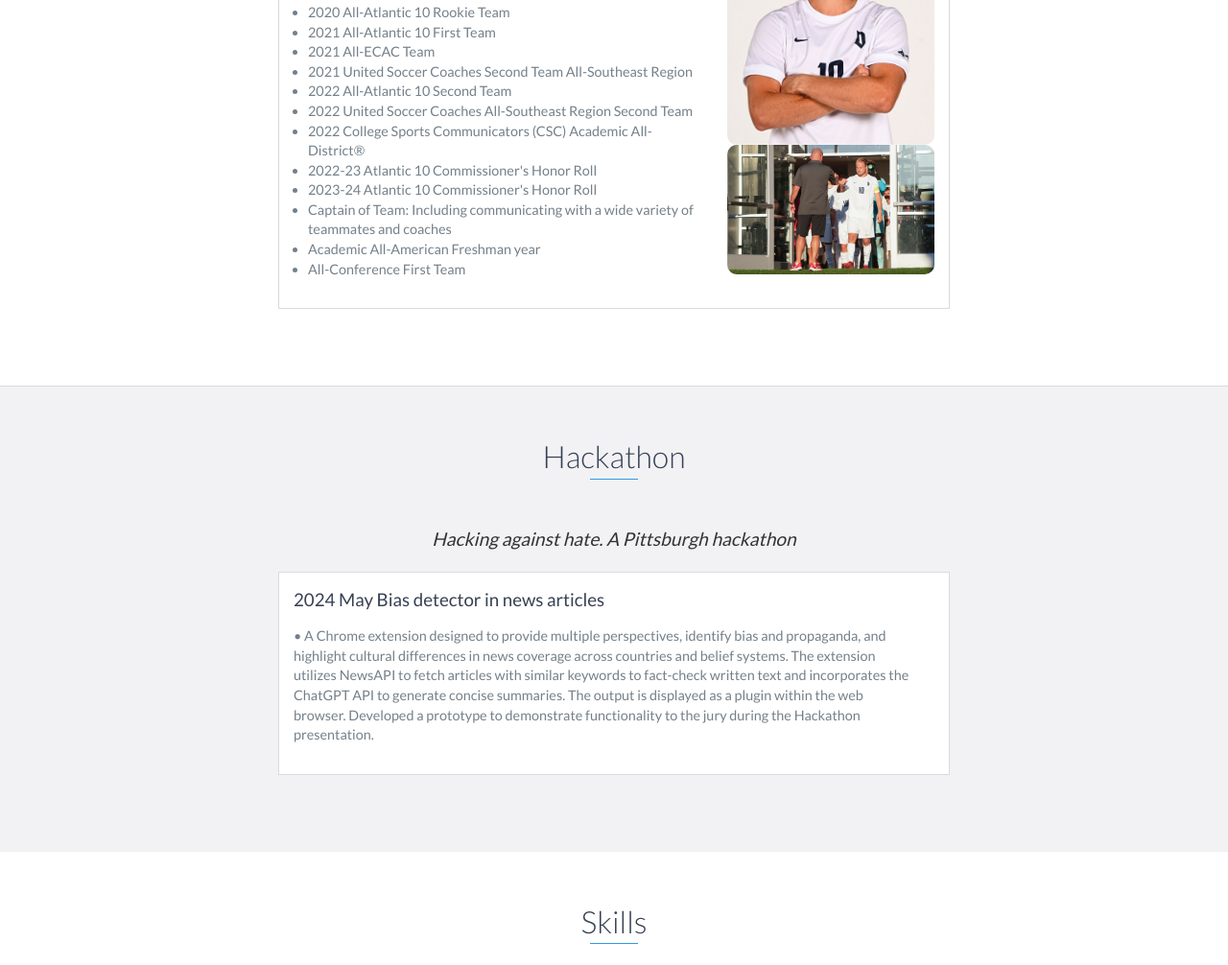
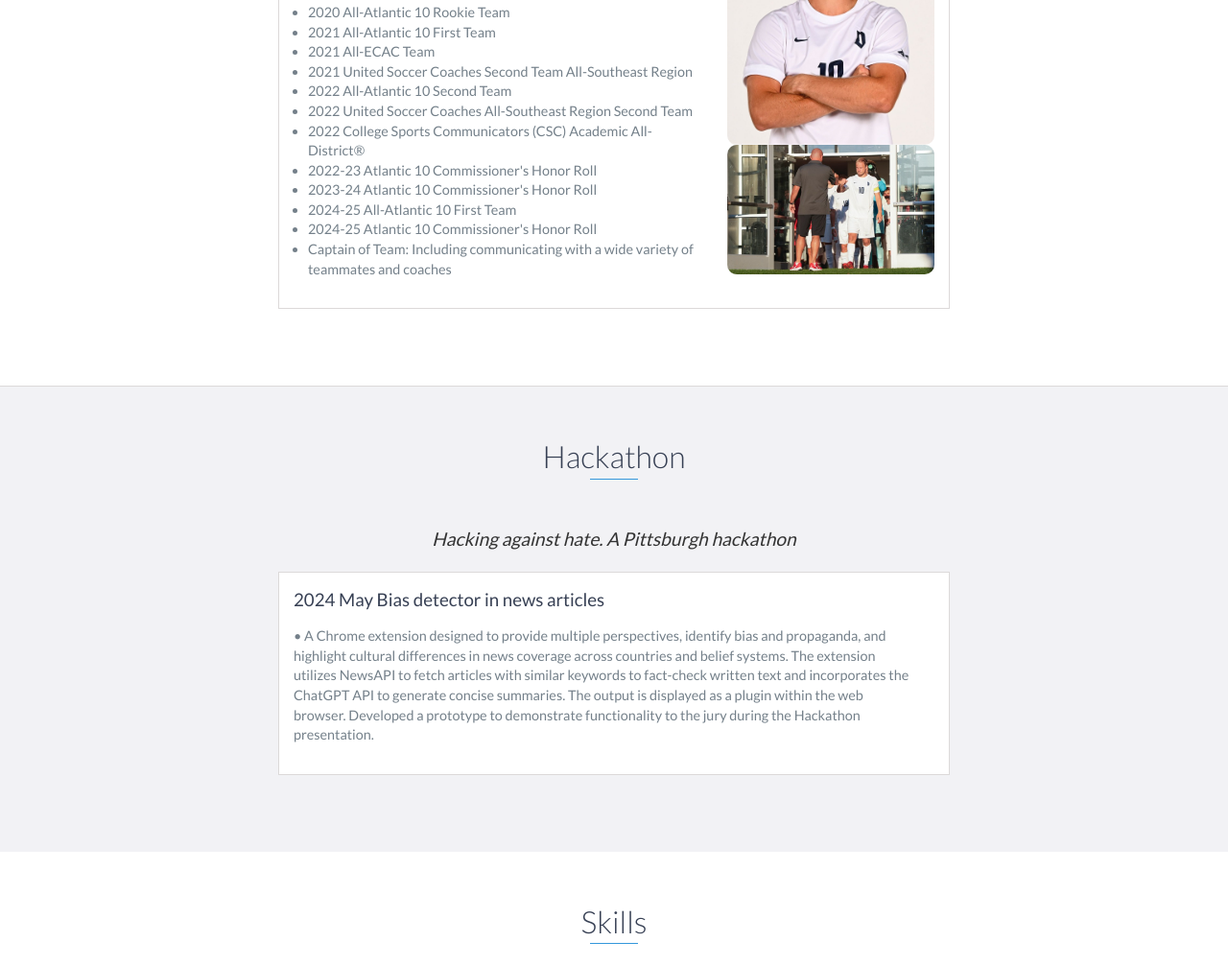
Before and after one commit to hopfinjo/hopfinjo.github.io, a website: page index.html in a window 1280 px wide. Shown: the part 5209-6215 px from the top of the page at 96% size. Drawn offline with nearby package versions, Linux system fonts and the light colour scheme.

Commit message:
Update index.html

```diff
--- a/index.html
+++ b/index.html
@@ -320,9 +320,9 @@
                     <li>2022 College Sports Communicators (CSC) Academic All-District®</li>
                     <li>2022-23 Atlantic 10 Commissioner's Honor Roll</li>
                     <li>2023-24 Atlantic 10 Commissioner's Honor Roll</li>
+                    <li>2024-25 All-Atlantic 10 First Team</li>
+                    <li>2024-25 Atlantic 10 Commissioner's Honor Roll</li>
                     <li>Captain of Team: Including communicating with a wide variety of teammates and coaches</li>
-                    <li>Academic All-American Freshman year</li>
-                    <li>All-Conference First Team</li>
                 </ul>
             </div>
 
```
